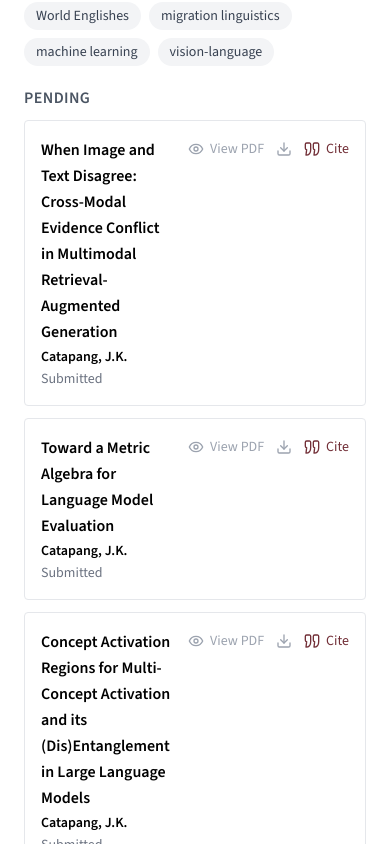
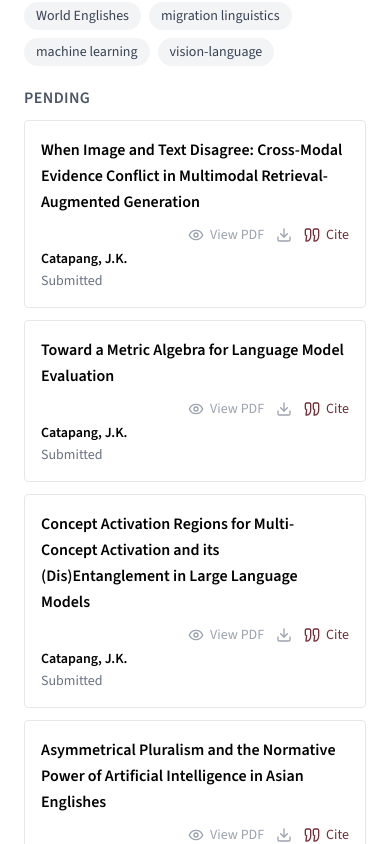
Before and after one commit to jaspercatapang/jaspercatapang.github.io, a React (Vite) app: page / in a window 390 px wide. Shown: the part 4780-5624 px from the top of the page. Built offline with nearby package versions, Linux system fonts and the light colour scheme.

Commit message:
Fix mobile publication cards: stack title and actions below md breakpoint

```diff
--- a/src/App.jsx
+++ b/src/App.jsx
@@ -137,9 +137,9 @@ const CitationModal = ({ citationHtml, onClose }) => {
   )
 }
 
-function PublicationActions ({ codeUrl, pdfUrl, onCite }) {
+function PublicationActions ({ codeUrl, pdfUrl, onCite, className = '' }) {
   return (
-    <div className="flex shrink-0 flex-wrap items-center justify-end gap-2 sm:gap-3">
+    <div className={`flex shrink-0 flex-wrap items-center justify-end gap-2 sm:gap-3 ${className}`}>
       {codeUrl ? (
         <a href={codeUrl} target="_blank" rel="noopener noreferrer" className="inline-flex items-center gap-1.5 text-sm font-medium text-accent hover:underline" title="Code / data">
           <CodeIcon />
@@ -194,9 +194,9 @@ function PublicationCard ({ title, authors, monthYear, venue, citation, pdfUrl,
           </div>
         )}
         <div className={`w-full min-w-0 ${showRead ? 'max-md:pr-[5.25rem]' : ''}`}>
-          <div className="flex flex-wrap items-start justify-between gap-x-3 gap-y-2">
-            <h4 className="font-sans text-[1rem] font-semibold text-black m-0 min-w-0 flex-1 pr-1">{title}</h4>
-            <PublicationActions codeUrl={codeUrl} pdfUrl={pdfUrl} onCite={() => setCiteOpen(true)} />
+          <div className="flex flex-col gap-2 md:flex-row md:flex-wrap md:items-start md:justify-between md:gap-x-3 md:gap-y-2">
+            <h4 className="font-sans text-[1rem] font-semibold text-black m-0 min-w-0 w-full pr-1 md:w-auto md:flex-1">{title}</h4>
+            <PublicationActions className="w-full md:w-auto" codeUrl={codeUrl} pdfUrl={pdfUrl} onCite={() => setCiteOpen(true)} />
           </div>
           <p className="text-sm text-gray-600 mt-0.5 mb-0 [&_strong]:font-semibold [&_strong]:text-black" dangerouslySetInnerHTML={{ __html: boldAuthor(authors) }} />
           <div className="mt-0.5 flex w-full min-w-0 flex-wrap items-baseline justify-between gap-x-3 gap-y-1">
```
Also changed, not shown: 5 other files (tests, documents, lock files or other folders).
